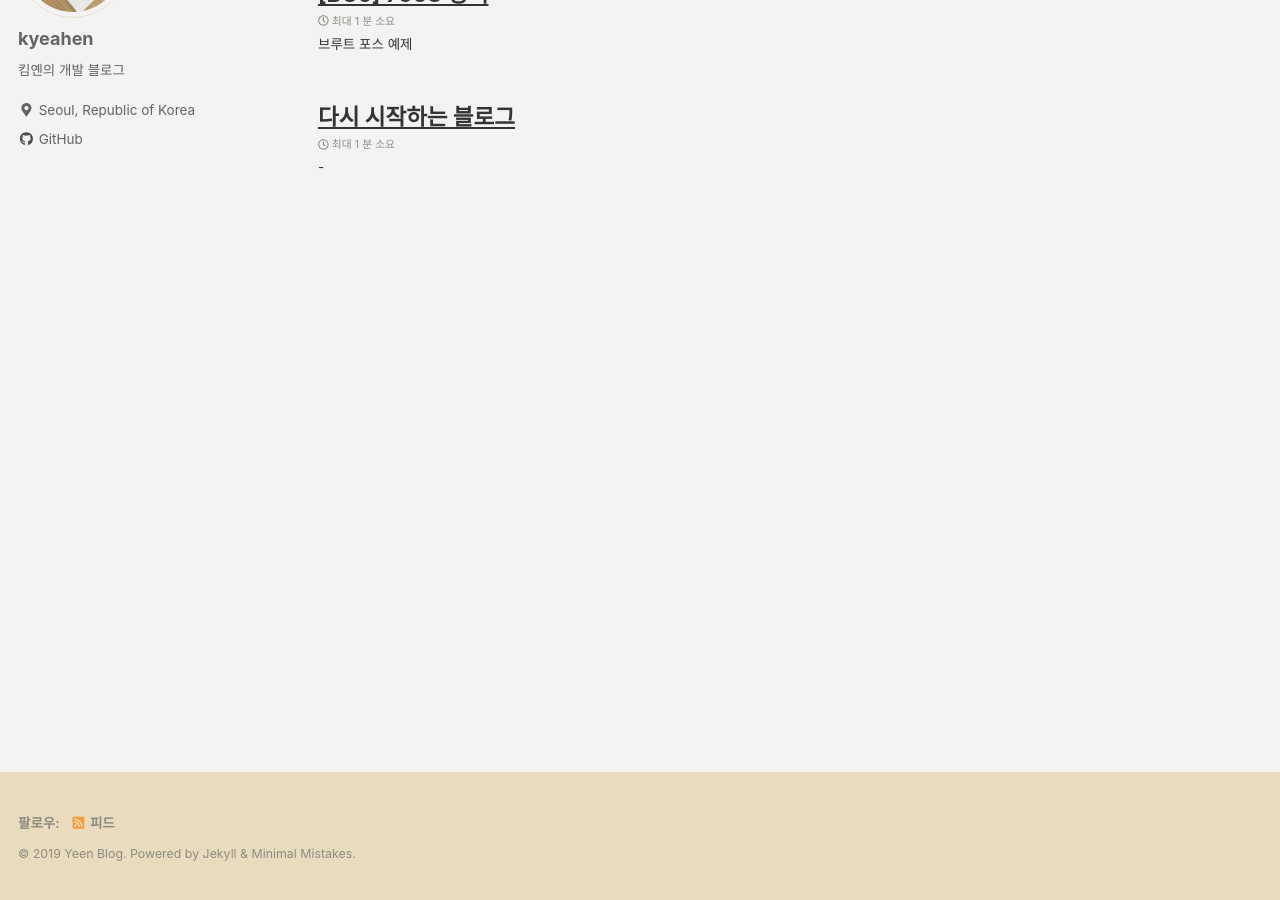
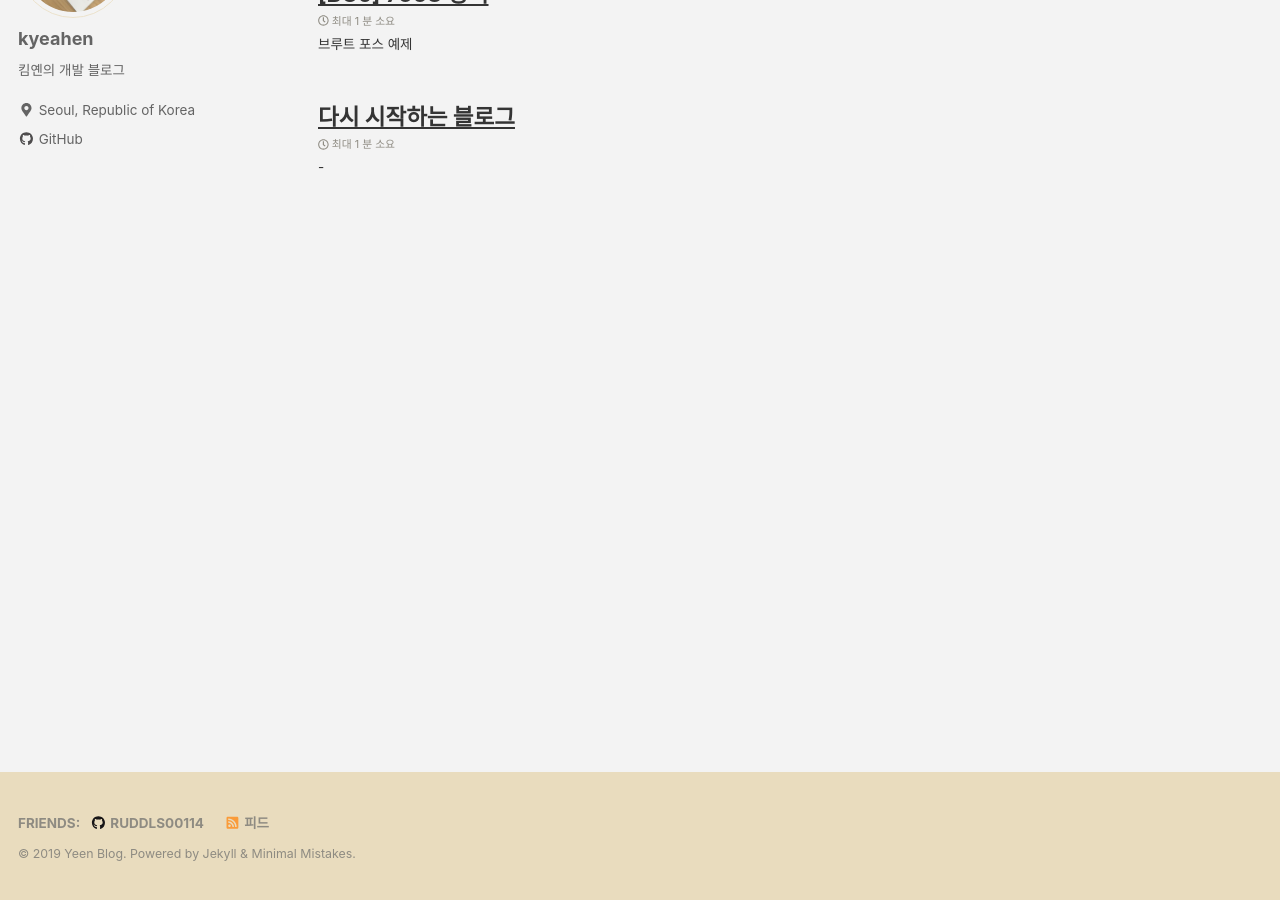
Before and after one commit to kyeahen/kyeahen.github.io, a Jekyll site: the page built from index.html, in a window 1280 px wide and 900 px high, scrolled down 183 px. Built offline with Jekyll 4.4.1, drawn with Linux system fonts in a browser that asks for light colours; cached includes are drawn as plain includes; nearby versions of some CDN libraries; the list of posts is cut into pages by our own code.

Commit message:
Modify footer

```diff
--- a/_config.yml
+++ b/_config.yml
@@ -135,9 +135,9 @@ author:
 # Site Footer
 footer:
   links:
-    - label: "Twitter"
-      icon: "fab fa-fw fa-twitter-square"
-      # url:
+    - label: "ruddls00114"
+      icon: "fab fa-fw fa-github"
+      url: "https://ruddls00114.github.io"
     - label: "Facebook"
       icon: "fab fa-fw fa-facebook-square"
       # url:
--- a/_data/ui-text.yml
+++ b/_data/ui-text.yml
@@ -545,7 +545,7 @@ ko: &DEFAULT_KO
   comments_title             : "댓글"
   more_label                 : "더 보기"
   related_label              : "참고"
-  follow_label               : "팔로우:"
+  follow_label               : "Friends:"
   feed_label                 : "피드"
   powered_by                 : "Powered by"
   website_label              : "웹사이트"
```
